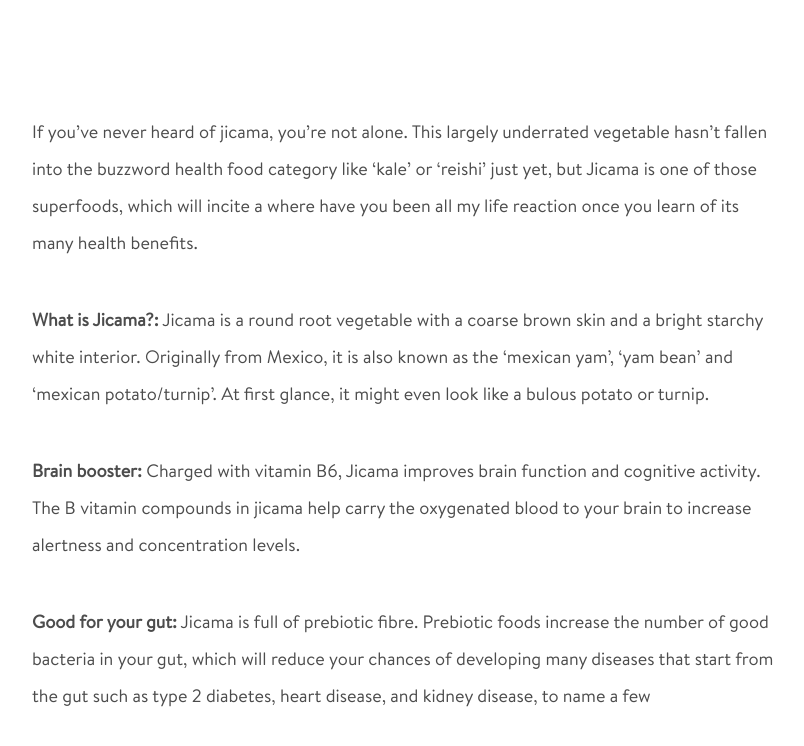
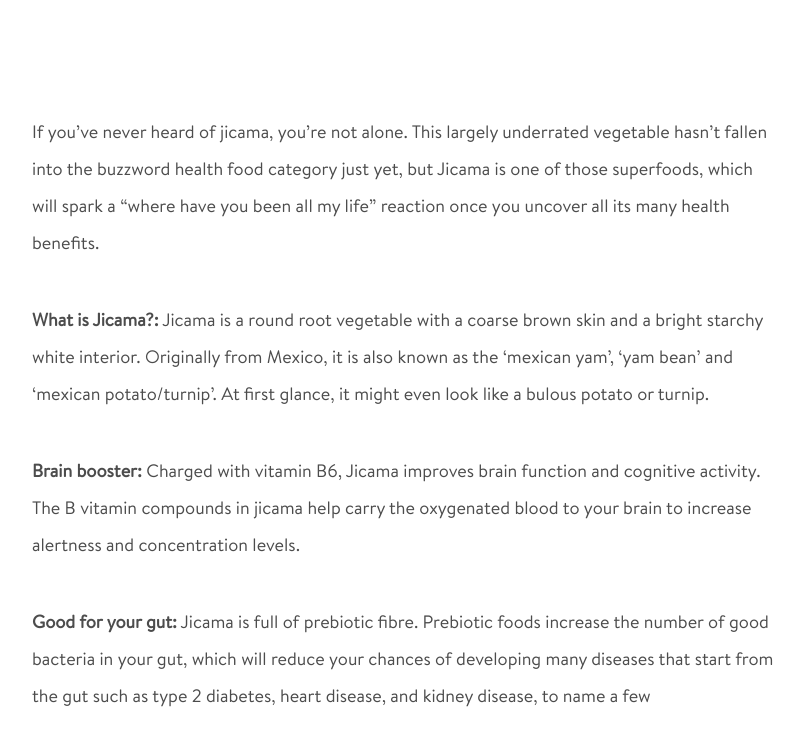
Before and after one commit to mattvernon/soulara-blog, a Jekyll site: the page built from _posts/2018-11-07-jicama-the-superfood-youre-missing-from-your-diet.markdown, in a window 1280 px wide and 900 px high, scrolled down 1048 px, cut to the strip 135-881 px from the top of the window. Shown: the whole strip, without its empty margins (233-1037 px from the left). Built offline with Jekyll 4.4.1, drawn with Linux system fonts in a browser that asks for light colours; some web fonts are replaced; comment, search, counter and statistics services are not loaded.

Commit message:
Updated Jicama The Superfood Youre Missing From Your Diet

```diff
--- a/_posts/2018-11-07-jicama-the-superfood-youre-missing-from-your-diet.markdown
+++ b/_posts/2018-11-07-jicama-the-superfood-youre-missing-from-your-diet.markdown
@@ -4,7 +4,7 @@ date: 2018-11-07 17:01:00 +11:00
 Main Image: "/uploads/jicama-875254.jpg"
 ---
 
-If you’ve never heard of jicama, you’re not alone. This largely underrated vegetable hasn’t fallen into the buzzword health food category like ‘kale’ or ‘reishi’ just yet, but Jicama is one of those superfoods, which will incite a where have you been all my life reaction once you learn of its many health benefits.
+If you’ve never heard of jicama, you’re not alone. This largely underrated vegetable hasn’t fallen into the buzzword health food category just yet, but Jicama is one of those superfoods, which will spark a "where have you been all my life" reaction once you uncover all its many health benefits.
 
 **What is Jicama?:**
 Jicama is a round root vegetable with a coarse brown skin and a bright starchy white interior. Originally from Mexico, it is also known as the ‘mexican yam’, ‘yam bean’ and ‘mexican potato/turnip’. At first glance, it might even look like a bulous potato or turnip.
```
